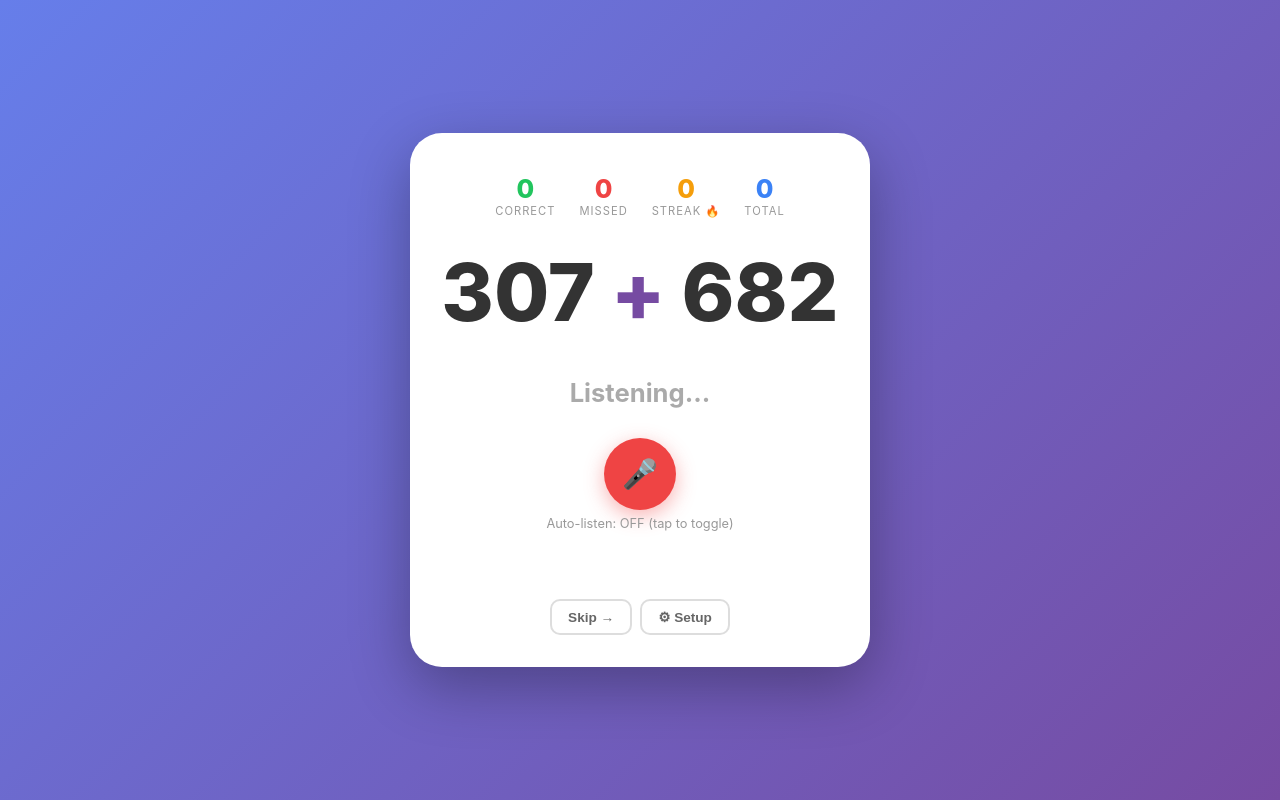
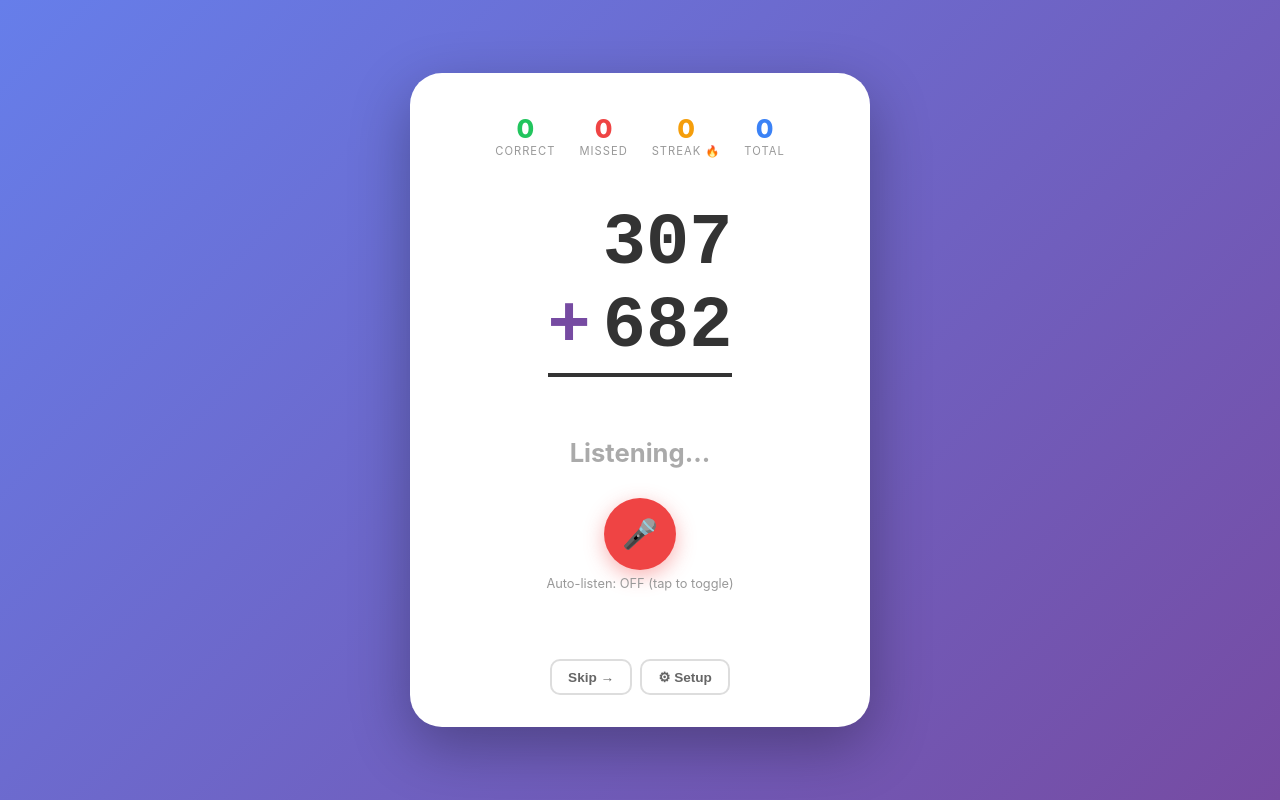
Before and after one commit to jerbotclaw-max/math-flash, a plain HTML site: page index.html in a window 1280 px wide. Both pictures are taken after a click on the button "Start ▶". Drawn offline with Linux system fonts and the light colour scheme.

Commit message:
vertical flash card layout

```diff
--- a/index.html
+++ b/index.html
@@ -54,11 +54,15 @@ body {
 .stat .num.orange { color: #f59e0b; }
 
 .problem {
-  font-size: 5rem; font-weight: 800; color: #333; margin: 20px 0;
-  display: flex; align-items: center; justify-content: center; gap: 16px;
-  min-height: 100px; line-height: 1;
+  font-size: 4.5rem; font-weight: 800; color: #333; margin: 20px 0;
+  display: flex; flex-direction: column; align-items: flex-end; justify-content: center;
+  min-height: 220px; line-height: 1.15; font-family: 'SF Mono', 'Courier New', monospace;
+  width: fit-content; margin-left: auto; margin-right: auto; padding: 0 20px;
 }
-.problem .op { color: #764ba2; }
+.problem .row { display: flex; align-items: center; gap: 12px; }
+.problem .num { min-width: 120px; text-align: right; }
+.problem .op { color: #764ba2; min-width: 40px; text-align: center; }
+.problem .line { border-top: 4px solid #333; width: 100%; margin: 4px 0; }
 
 .answer-display {
   min-height: 60px; margin: 12px 0 8px; display: flex; align-items: center; justify-content: center; gap: 8px;
@@ -246,15 +250,14 @@ function nextProblem() {
     b = randNum(digits);
     currentAnswer = a + b;
     op = '+';
-    display = `<div>${a}</div><div class="op">+</div><div>${b}</div>`;
   } else {
     a = randNum(digits);
     b = randNum(digits);
-    if (b > a) { [a, b] = [b, a]; } // no negatives
+    if (b > a) { [a, b] = [b, a]; }
     currentAnswer = a - b;
     op = '−';
-    display = `<div>${a}</div><div class="op">−</div><div>${b}</div>`;
   }
+  display = `<div class=\"row\"><span class=\"num\">${a}</span></div><div class=\"row\"><span class=\"op\">${op}</span><span class=\"num\">${b}</span></div><div class=\"line\"></div>`;
 
   document.getElementById('problemDisplay').innerHTML = display;
 
```
